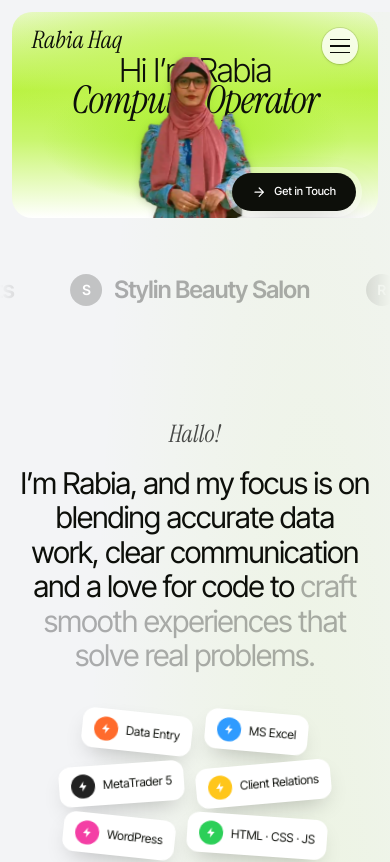
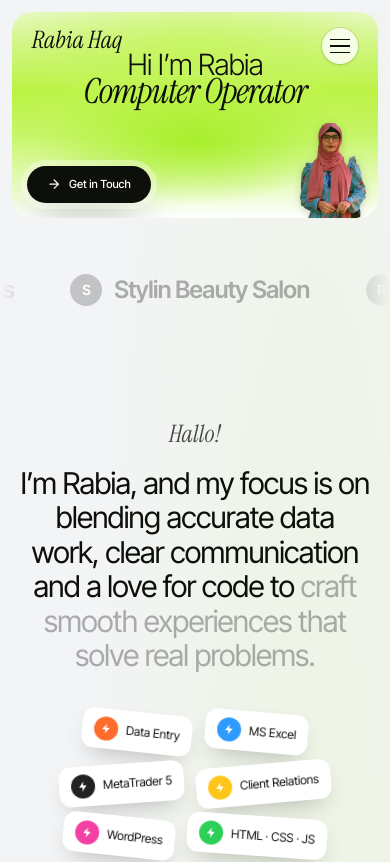
Before and after one commit to waqasulhaqqureshi/rabiaqureshi, a React (Vite) app: page / in a window 390 px wide. Shown: the top 862 px of the page. Built offline with nearby package versions, Linux system fonts and the light colour scheme.

Commit message:
Link certificates to WhatsApp and shrink portrait below headline
Co-authored-by: arena-agent <297053741+arena-agent@users.noreply.github.com>

```diff
--- a/src/App.tsx
+++ b/src/App.tsx
@@ -365,6 +365,10 @@ function EducationSection() {
   );
 }
 
+function whatsappLink(message: string) {
+  return `${profile.whatsapp}?text=${encodeURIComponent(message)}`;
+}
+
 function CertificatesSection() {
   return (
     <section className="relative mx-auto max-w-[1200px] px-5 py-16">
@@ -373,7 +377,7 @@ function CertificatesSection() {
         {certificates.map((c, i) => (
           <a
             key={c.title}
-            href={`${profile.website}/#certificates`}
+            href={whatsappLink(`Hi Rabia! Could you please share the "${c.title}" certificate and your CV?`)}
             target="_blank"
             rel="noreferrer"
             draggable={false}
@@ -401,10 +405,10 @@ function CertificatesSection() {
         ))}
       </Carousel>
       <p className="mt-2 text-center text-sm text-black/50">
-        Links to all certificates are available on{" "}
-        <a className="underline underline-offset-4 hover:text-ink" href={profile.website} target="_blank" rel="noreferrer">
-          {profile.websiteDisplay}
-        </a>
+        <a className="underline underline-offset-4 hover:text-ink" href={whatsappLink("Hi Rabia! Could you please share the certificates and your CV?")} target="_blank" rel="noreferrer">
+          WhatsApp me
+        </a>{" "}
+        if you need any certificate or CV.
       </p>
     </section>
   );
--- a/src/data.ts
+++ b/src/data.ts
@@ -10,6 +10,8 @@ export const profile = {
   linkedinDisplay: "linkedin.com/in/rabiaqureshihashmi",
   website: "https://rabiahaqqureshi.vercel.app",
   websiteDisplay: "rabiahaqqureshi.vercel.app",
+  whatsapp: "https://wa.me/971565420896",
+  whatsappDisplay: "wa.me/971565420896",
 };
 
 export const experience = [
--- a/src/index.css
+++ b/src/index.css
@@ -68,17 +68,18 @@ body {
 }
 
 .hero-title-group {
-  top: clamp(2.75rem, 8cqw, 7.5rem);
+  top: clamp(2.5rem, 4.5cqw, 4.25rem);
 }
 .hero-title {
-  font-size: clamp(2rem, 9cqw, 9.375rem);
+  font-size: clamp(1.25rem, 8cqw, 8.5rem);
 }
 .hero-subtitle {
-  margin-top: -0.8cqw;
-  font-size: clamp(2rem, 10.5cqw, 10rem);
+  margin-top: -0.6cqw;
+  font-size: clamp(1.25rem, 9.5cqw, 9rem);
 }
 
-/* Smaller cut-out, with its bottom edge flush against the bottom of the 16:9 card. */
+/* Smaller cut-out, with its bottom edge flush against the bottom of the 16:9 card.
+   Sized so it never reaches the headline above it on any viewport. */
 .hero-portrait-wrap {
   position: absolute;
   left: 50%;
@@ -88,10 +89,16 @@ body {
 }
 .hero-portrait {
   width: auto;
-  height: 44cqw;
+  height: 31cqw;
   max-width: none;
-  max-height: 79%;
+  max-height: 55%;
   filter: drop-shadow(0 0.8cqw 1.2cqw rgba(20, 35, 8, 0.18));
+}
+@media (max-width: 480px) {
+  .hero-portrait {
+    height: 26cqw;
+    max-height: 46%;
+  }
 }
 
 .hero-availability {
@@ -141,6 +148,26 @@ body {
   right: 6cqw;
   bottom: 2cqw;
   z-index: 20;
+}
+@media (max-width: 480px) {
+  .hero-portrait-wrap {
+    left: auto;
+    right: 3cqw;
+    transform: none;
+  }
+  .hero-cta-wrap {
+    right: auto;
+    left: 4cqw;
+    bottom: 4cqw;
+  }
+  .hero-cta {
+    gap: 0.4rem;
+    padding: 0.45rem 0.8rem;
+    font-size: 0.68rem;
+  }
+  .hero-cta svg {
+    width: 0.75rem;
+  }
 }
 .hero-cta {
   gap: clamp(0.5rem, 0.8cqw, 1rem);
```
